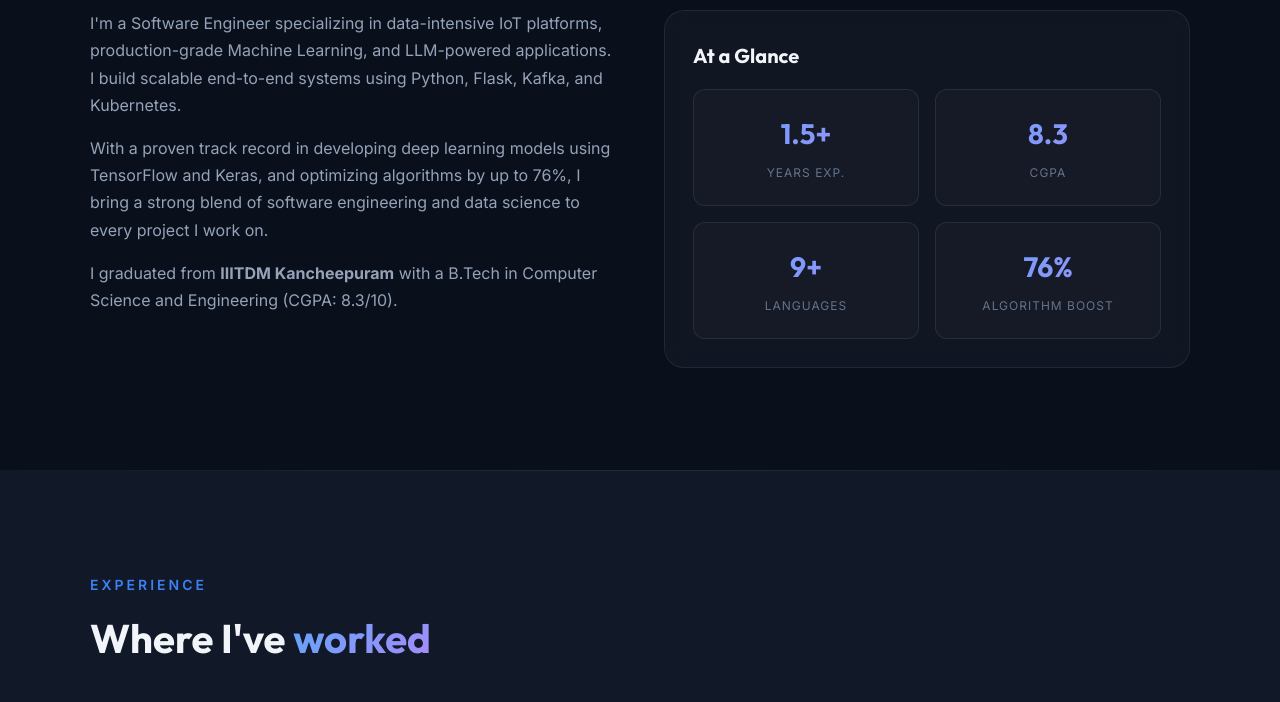
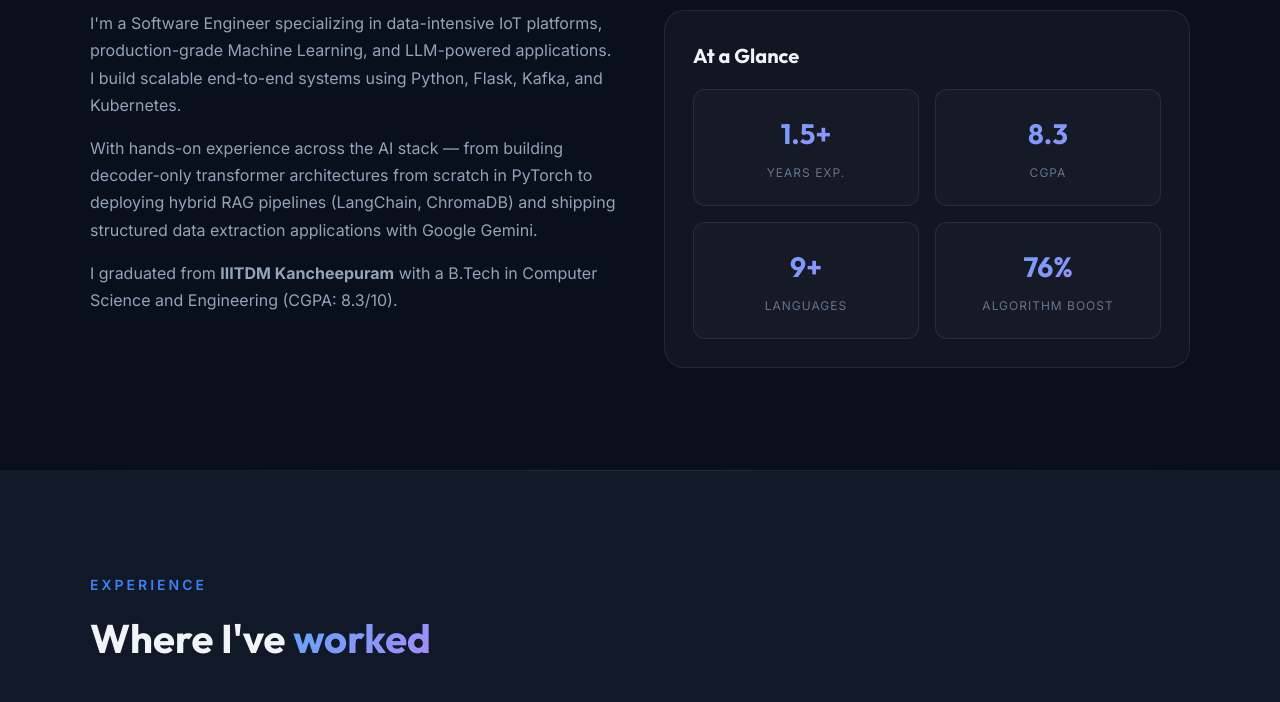
Before and after one commit to VineethChabala/VineethChabala, a plain HTML site: page index.html in a window 1280 px wide. Shown: the part 1040-1742 px from the top of the page. Drawn offline with Linux system fonts and the light colour scheme.

Commit message:
docs: update professional summary and technical experience to highlight LLM/RAG expertise

```diff
--- a/index.html
+++ b/index.html
@@ -4,9 +4,15 @@
   <meta charset="UTF-8">
   <meta name="viewport" content="width=device-width, initial-scale=1.0">
   <title>Vineeth Chabala — Software Engineer</title>
+  <!--
   <meta name="description" content="Portfolio of Vineeth Chabala — Software Engineer specializing in data-intensive IoT platforms and production-grade Machine Learning.">
+  -->
+  <meta name="description" content="Portfolio of Vineeth Chabala — Software Engineer specializing in data-intensive IoT platforms, production-grade ML, and LLM/RAG architectures.">
   <meta property="og:title" content="Vineeth Chabala — Software Engineer">
+  <!--
   <meta property="og:description" content="Software Engineer specializing in IoT platforms, Machine Learning, and scalable systems.">
+  -->
+  <meta property="og:description" content="Software Engineer specializing in IoT platforms, ML/DL, and production-grade LLM/RAG systems.">
   <meta property="og:type" content="website">
   <link rel="preconnect" href="https://fonts.googleapis.com">
   <link rel="preconnect" href="https://fonts.gstatic.com" crossorigin>
@@ -75,8 +81,13 @@
               I'm a Software Engineer specializing in data-intensive IoT platforms, production-grade Machine Learning, and LLM-powered applications. I build scalable end-to-end systems using Python, Flask, Kafka, and Kubernetes.
             </p>
             <p>
+              With hands-on experience across the AI stack — from building decoder-only transformer architectures from scratch in PyTorch to deploying hybrid RAG pipelines (LangChain, ChromaDB) and shipping structured data extraction applications with Google Gemini.
+            </p>
+            <!--
+            <p>
               With a proven track record in developing deep learning models using TensorFlow and Keras, and optimizing algorithms by up to 76%, I bring a strong blend of software engineering and data science to every project I work on.
             </p>
+            -->
             <p>
               I graduated from <strong>IIITDM Kancheepuram</strong> with a B.Tech in Computer Science and Engineering (CGPA: 8.3/10).
             </p>
```
Also changed, not shown: 1 other file.
